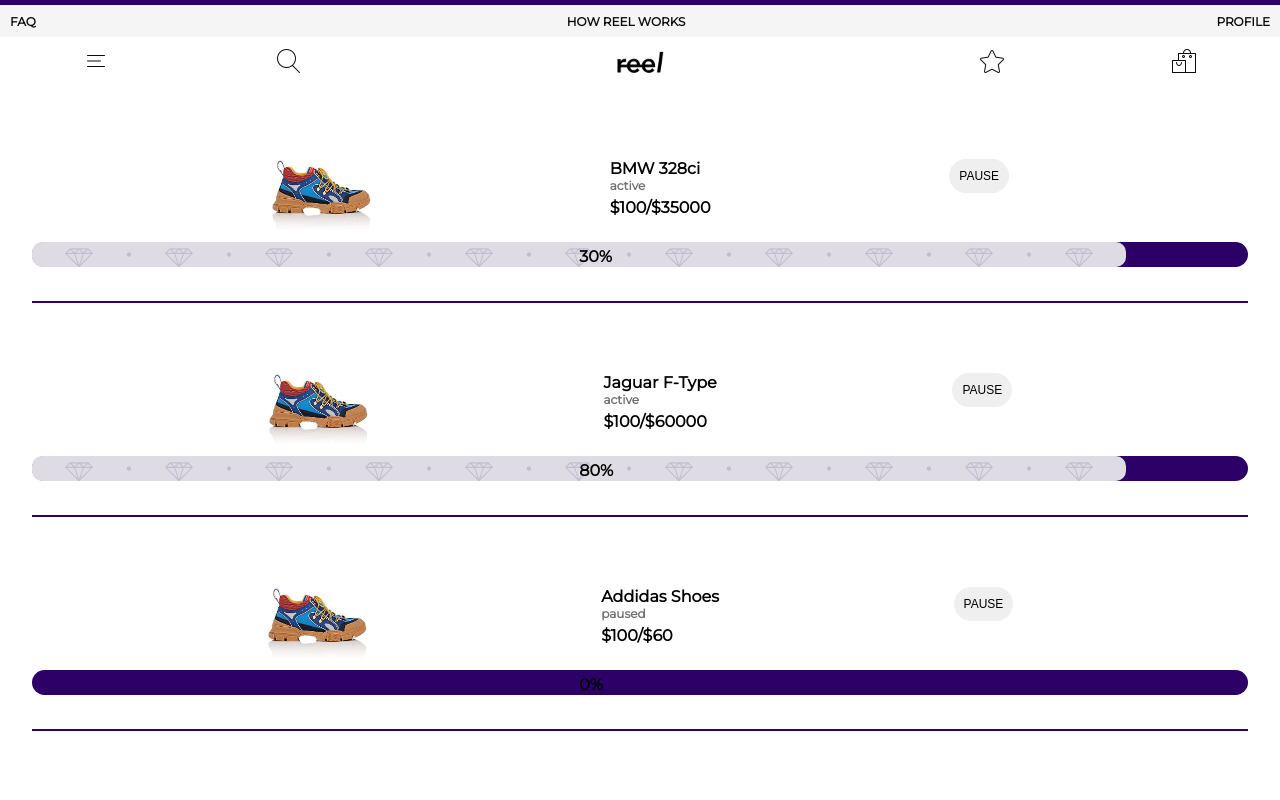
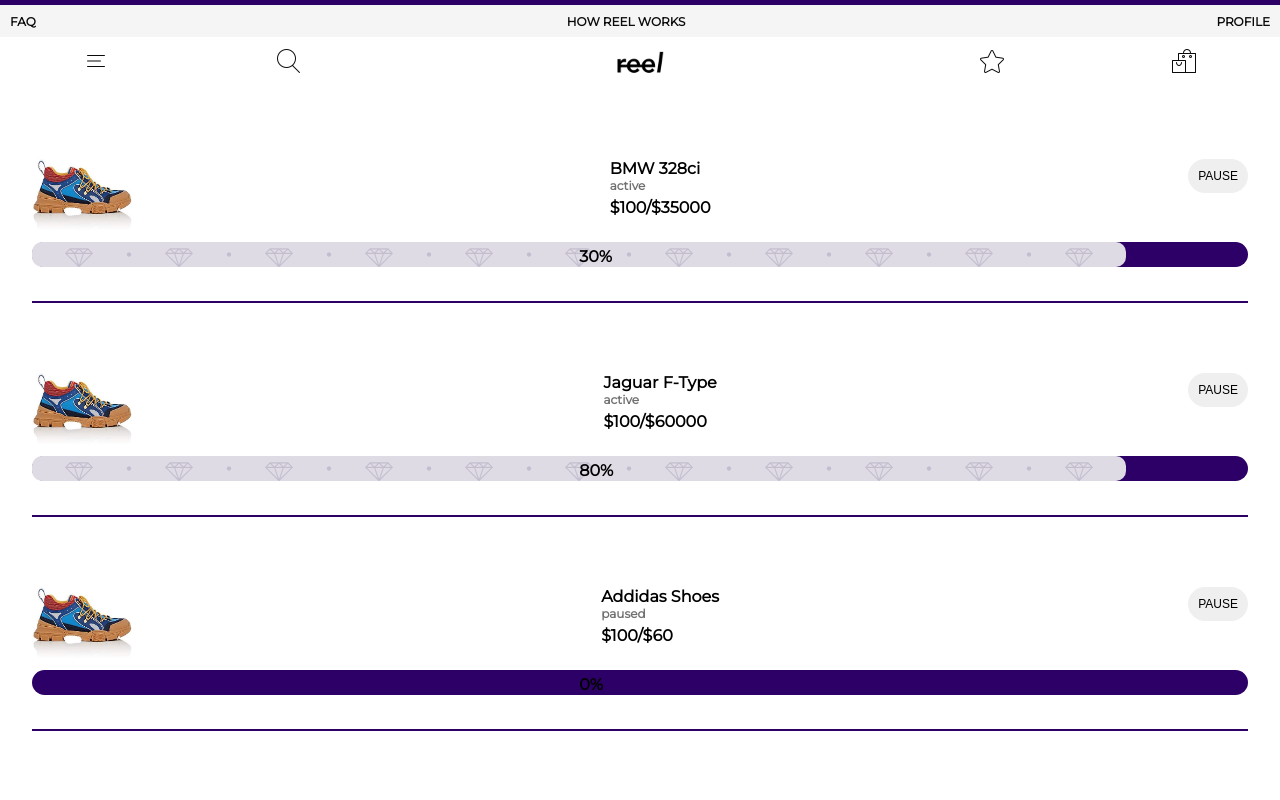
Before and after one commit to Kaleidics/reel-code-test, a React (Create React App) app: page / in a window 1280 px wide. Shown: the top 800 px of the page. Built offline with nearby package versions, Linux system fonts and the light colour scheme.

Commit message:
update list spacing

```diff
--- a/src/sass/components/_reel.scss
+++ b/src/sass/components/_reel.scss
@@ -2,7 +2,6 @@
     margin: 4rem 0;
     padding: 3rem 0;
     animation: fadeIn 1.5s ease-in backwards;
-    // animation-delay: 1s;
 
     &:not(:last-child) {
         border-bottom: .2rem solid $color-primary-purple;
@@ -11,7 +10,7 @@
     &__list {
         list-style-type: none;
         display: flex;
-        justify-content: space-evenly;
+        justify-content: space-between;
     }
 
     &__item {
```
